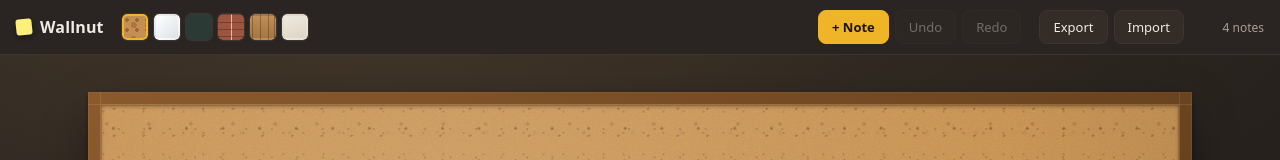
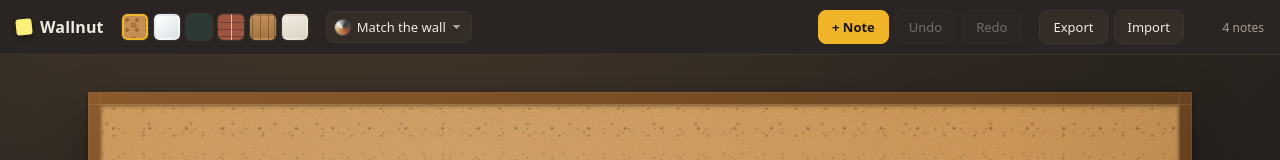
Before and after one commit to thisMeSandeep/Wallnote, a React (Vite) app: page / in a window 1280 px wide. Shown: the top 160 px of the page. Built offline with nearby package versions, Linux system fonts and the light colour scheme.

Commit message:
Add room color selection and update related functionality

```diff
--- a/src/App.tsx
+++ b/src/App.tsx
@@ -11,7 +11,13 @@ import { useWallScale } from './hooks/useWallScale';
 import { newId } from './lib/id';
 import { exportWall, importWall } from './lib/storage';
 import { useWallStore } from './state/useWallStore';
-import { WALL_H, WALL_W, type Note as NoteModel, type SurfaceType } from './types';
+import {
+  WALL_H,
+  WALL_W,
+  type Note as NoteModel,
+  type RoomKey,
+  type SurfaceType,
+} from './types';
 
 export default function App() {
   const { state, notes, dispatch, commit, setText, canUndo, canRedo } = useWallStore();
@@ -150,10 +156,12 @@ export default function App() {
     <div className="app">
       <Toolbar
         surface={state.surface}
+        room={state.room}
         canUndo={canUndo}
         canRedo={canRedo}
         noteCount={state.notes.length}
         onSurface={(s: SurfaceType) => dispatch({ type: 'SET_SURFACE', surface: s })}
+        onRoom={(r: RoomKey) => dispatch({ type: 'SET_ROOM', room: r })}
         onAdd={() => addNoteAt(WALL_W / 2 + (Math.random() * 160 - 80), WALL_H / 2 + (Math.random() * 120 - 60))}
         onUndo={() => dispatch({ type: 'UNDO' })}
         onRedo={() => dispatch({ type: 'REDO' })}
@@ -161,7 +169,7 @@ export default function App() {
         onImport={handleImport}
       />
 
-      <main className={`stage stage--${state.surface}`}>
+      <main className={`stage stage--${state.surface} stage--room-${state.room}`}>
         <Wall
           surface={state.surface}
           scale={scale}
--- a/src/components/Toolbar.tsx
+++ b/src/components/Toolbar.tsx
@@ -1,12 +1,14 @@
 import { useRef } from 'react';
-import { SURFACES, type SurfaceType } from '../types';
+import { ROOMS, SURFACES, type RoomKey, type SurfaceType } from '../types';
 
 interface Props {
   surface: SurfaceType;
+  room: RoomKey;
   canUndo: boolean;
   canRedo: boolean;
   noteCount: number;
   onSurface: (s: SurfaceType) => void;
+  onRoom: (r: RoomKey) => void;
   onAdd: () => void;
   onUndo: () => void;
   onRedo: () => void;
@@ -16,10 +18,12 @@ interface Props {
 
 export function Toolbar({
   surface,
+  room,
   canUndo,
   canRedo,
   noteCount,
   onSurface,
+  onRoom,
   onAdd,
   onUndo,
   onRedo,
@@ -47,6 +51,21 @@ export function Toolbar({
           />
         ))}
       </div>
+
+      <label className="toolbar__select" title="Colour of the room behind the wall">
+        <span className={`toolbar__roomdot room-dot--${room}`} aria-hidden />
+        <select
+          value={room}
+          onChange={(e) => onRoom(e.target.value as RoomKey)}
+          aria-label="Room colour"
+        >
+          {ROOMS.map((r) => (
+            <option key={r.key} value={r.key}>
+              {r.label}
+            </option>
+          ))}
+        </select>
+      </label>
 
       <div className="toolbar__spacer" />
 
--- a/src/lib/storage.ts
+++ b/src/lib/storage.ts
@@ -4,6 +4,7 @@ import {
   FASTENERS,
   FONTS,
   PAPERS,
+  ROOMS,
   SHAPES,
   SURFACES,
   type Note,
@@ -14,6 +15,7 @@ const KEY = 'wallnut:v1';
 
 const keysOf = <T extends { key: string }>(list: T[]) => new Set(list.map((i) => i.key));
 const SURFACE_KEYS = keysOf(SURFACES);
+const ROOM_KEYS = keysOf(ROOMS);
 const PAPER_KEYS = keysOf(PAPERS);
 const SHAPE_KEYS = keysOf(SHAPES);
 const FASTENER_KEYS = keysOf(FASTENERS);
@@ -71,6 +73,9 @@ export function migrate(raw: unknown): WallState | null {
       return {
         version: 1,
         surface: pick(r.surface, SURFACE_KEYS, 'cork' as const),
+        // Walls saved before rooms existed simply fall back to 'auto', which
+        // is the behaviour they already had.
+        room: pick(r.room, ROOM_KEYS, 'auto' as const),
         notes,
         nextZ: Math.max(1, num(r.nextZ, notes.length + 1)),
       };
@@ -158,7 +163,7 @@ export function starterWall(): WallState {
       font: 'architects',
     },
   ];
-  return { version: 1, surface: 'cork', notes, nextZ: notes.length + 1 };
+  return { version: 1, surface: 'cork', room: 'auto', notes, nextZ: notes.length + 1 };
 }
 
 export function load(): WallState {
--- a/src/state/useWallStore.ts
+++ b/src/state/useWallStore.ts
@@ -1,7 +1,7 @@
 import { useCallback, useEffect, useMemo, useReducer, useRef } from 'react';
 import { newId } from '../lib/id';
 import { load, save } from '../lib/storage';
-import { SHAPES, type Note, type SurfaceType, type WallState } from '../types';
+import { SHAPES, type Note, type RoomKey, type SurfaceType, type WallState } from '../types';
 
 export type Action =
   | { type: 'ADD_NOTE'; x: number; y: number; seed?: Partial<Note> }
@@ -14,6 +14,7 @@ export type Action =
   | { type: 'DUPLICATE'; id: string }
   | { type: 'DELETE_NOTE'; id: string }
   | { type: 'SET_SURFACE'; surface: SurfaceType }
+  | { type: 'SET_ROOM'; room: RoomKey }
   | { type: 'LOAD_STATE'; state: WallState };
 
 interface History {
@@ -121,6 +122,9 @@ function reduce(state: WallState, action: Action): WallState {
     case 'SET_SURFACE':
       return { ...state, surface: action.surface };
 
+    case 'SET_ROOM':
+      return { ...state, room: action.room };
+
     case 'LOAD_STATE':
       return action.state;
   }
--- a/src/styles/ui.css
+++ b/src/styles/ui.css
@@ -33,6 +33,83 @@
 
 .toolbar__spacer {
   flex: 1;
+}
+
+/* Room-colour picker. The dot previews the choice so the labels don't have
+   to carry all the meaning. */
+.toolbar__select {
+  display: flex;
+  align-items: center;
+  gap: 7px;
+  padding: 0 10px 0 8px;
+  height: 32px;
+  border-radius: var(--radius);
+  border: 1px solid var(--ui-line);
+  background: #332c27;
+  transition: background 0.12s ease, border-color 0.12s ease;
+}
+
+.toolbar__select:hover {
+  background: #3f3730;
+  border-color: #524940;
+}
+
+.toolbar__select select {
+  appearance: none;
+  border: none;
+  background: none;
+  color: var(--ui-text);
+  font: inherit;
+  font-size: 13px;
+  padding-right: 14px;
+  cursor: pointer;
+  outline: none;
+  /* Chevron drawn in the background so the native arrow can stay hidden. */
+  background-image: linear-gradient(45deg, transparent 50%, var(--ui-dim) 50%),
+    linear-gradient(135deg, var(--ui-dim) 50%, transparent 50%);
+  background-position: right 4px center, right 0px center;
+  background-size: 4px 4px, 4px 4px;
+  background-repeat: no-repeat;
+}
+
+.toolbar__select select option {
+  background: #2a2522;
+  color: var(--ui-text);
+}
+
+.toolbar__roomdot {
+  width: 15px;
+  height: 15px;
+  border-radius: 50%;
+  flex-shrink: 0;
+  outline: 1px solid rgb(255 255 255 / 0.16);
+  background: linear-gradient(150deg, #2a2521, #1a1714);
+}
+
+.room-dot--auto {
+  /* Split disc: the room follows whatever the wall is. */
+  background: conic-gradient(from 220deg, #c68f52, #f2f4f5, #2c3a35, #9e5540, #c68f52);
+}
+.room-dot--taupe {
+  background: linear-gradient(150deg, #3a332c, #1a1714);
+}
+.room-dot--slate {
+  background: linear-gradient(150deg, #38414f, #14171d);
+}
+.room-dot--forest {
+  background: linear-gradient(150deg, #2c3d34, #131b17);
+}
+.room-dot--plum {
+  background: linear-gradient(150deg, #3d2f47, #19131f);
+}
+.room-dot--clay {
+  background: linear-gradient(150deg, #46332c, #1d1512);
+}
+.room-dot--ink {
+  background: linear-gradient(150deg, #33333d, #141419);
+}
+.room-dot--sand {
+  background: linear-gradient(150deg, #6b5c49, #2f281f);
 }
 
 .toolbar__count {
--- a/src/styles/wall.css
+++ b/src/styles/wall.css
@@ -65,6 +65,53 @@
 }
 .stage--plaster {
   --room-tint: 226 212 186;
+}
+
+/* ---- Explicit room colours -------------------------------------------
+   These must stay below the .stage--<surface> rules above: same specificity,
+   so source order decides, and an explicit pick has to beat the automatic
+   one. 'auto' declares nothing, which is what lets the surface tint show. */
+.stage--room-taupe {
+  --room-base: #2a2521;
+  --room-deep: #1a1714;
+  --room-tint: 214 168 108;
+}
+
+.stage--room-slate {
+  --room-base: #242932; /* cool blue-grey, good under whiteboard */
+  --room-deep: #14171d;
+  --room-tint: 150 178 214;
+}
+
+.stage--room-forest {
+  --room-base: #1f2a25;
+  --room-deep: #131b17;
+  --room-tint: 132 190 152;
+}
+
+.stage--room-plum {
+  --room-base: #2a2130;
+  --room-deep: #19131f;
+  --room-tint: 192 152 212;
+}
+
+.stage--room-clay {
+  --room-base: #302420;
+  --room-deep: #1d1512;
+  --room-tint: 222 140 108;
+}
+
+.stage--room-ink {
+  --room-base: #23232a;
+  --room-deep: #141419;
+  --room-tint: 172 178 198;
+}
+
+/* The one bright room — for people who'd rather not work in a dim one. */
+.stage--room-sand {
+  --room-base: #4a4034;
+  --room-deep: #2f281f;
+  --room-tint: 240 216 172;
 }
 
 .wall {
--- a/src/types.ts
+++ b/src/types.ts
@@ -1,4 +1,13 @@
 export type SurfaceType = 'cork' | 'whiteboard' | 'chalkboard' | 'brick' | 'wood' | 'plaster';
+export type RoomKey =
+  | 'auto'
+  | 'taupe'
+  | 'slate'
+  | 'forest'
+  | 'plum'
+  | 'clay'
+  | 'ink'
+  | 'sand';
 export type PaperType = 'sticky' | 'index' | 'notebook' | 'kraft' | 'graph' | 'scrap';
 export type NoteShape = 'square' | 'portrait' | 'wide' | 'strip' | 'round' | 'tag';
 export type Fastener = 'pin' | 'tape' | 'magnet' | 'none';
@@ -39,6 +48,8 @@ export interface Note {
 export interface WallState {
   version: 1;
   surface: SurfaceType;
+  /** Colour of the room the wall hangs in. 'auto' follows the wall material. */
+  room: RoomKey;
   notes: Note[];
   nextZ: number;
 }
@@ -54,6 +65,17 @@ export const SURFACES: { key: SurfaceType; label: string }[] = [
   { key: 'brick', label: 'Brick' },
   { key: 'wood', label: 'Wood' },
   { key: 'plaster', label: 'Plaster' },
+];
+
+export const ROOMS: { key: RoomKey; label: string }[] = [
+  { key: 'auto', label: 'Match the wall' },
+  { key: 'taupe', label: 'Warm taupe' },
+  { key: 'slate', label: 'Cool slate' },
+  { key: 'forest', label: 'Forest' },
+  { key: 'plum', label: 'Plum' },
+  { key: 'clay', label: 'Clay' },
+  { key: 'ink', label: 'Ink' },
+  { key: 'sand', label: 'Sand (light)' },
 ];
 
 export const PAPERS: { key: PaperType; label: string }[] = [
```
